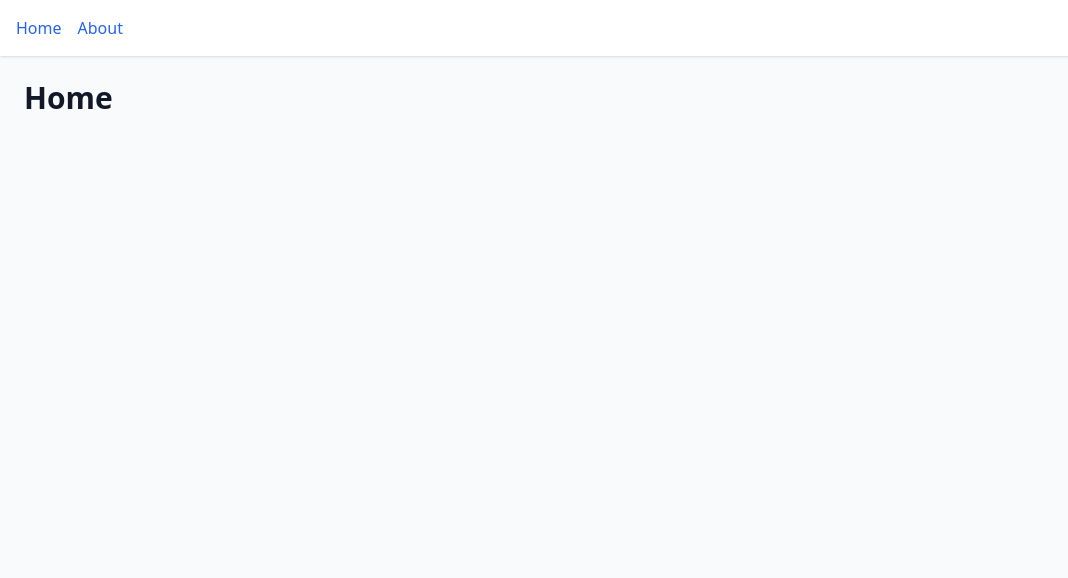
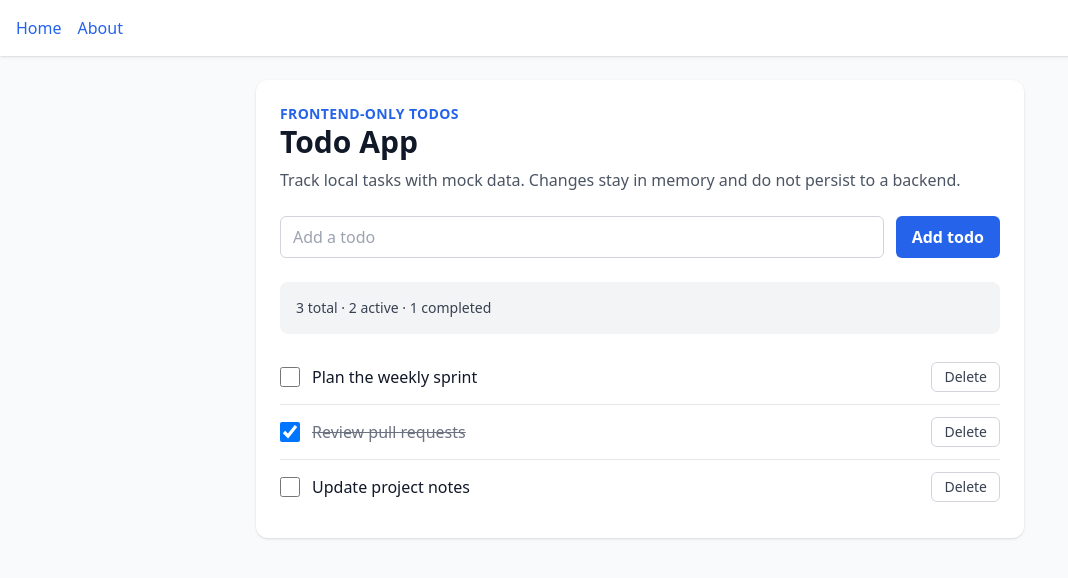
Before and after one commit to bholu-xhawk/xhawk-bholu, a React (Vite) app in the folder apps/web/: page / in a window 1280 px wide. Shown: the top 578 px of the page, without its empty margins (0-1068 px from the left). Built offline with nearby package versions, Linux system fonts and the light colour scheme.

Commit message:
XHawk: Add frontend todo workflow

```diff
--- /dev/null
+++ b/apps/web/src/mocks/todos.js
@@ -0,0 +1,17 @@
+export const mockTodos = [
+  {
+    id: 1,
+    title: 'Plan the weekly sprint',
+    completed: false,
+  },
+  {
+    id: 2,
+    title: 'Review pull requests',
+    completed: true,
+  },
+  {
+    id: 3,
+    title: 'Update project notes',
+    completed: false,
+  },
+];
--- a/apps/web/src/pages/Home.jsx
+++ b/apps/web/src/pages/Home.jsx
@@ -1,5 +1,126 @@
-import React from 'react';
+import React, { useMemo, useState } from 'react';
+import { mockTodos } from '../mocks/todos.js';
+
+function cloneTodo(todo) {
+  return { ...todo };
+}
 
 export default function Home() {
-  return <h1 className="text-3xl font-bold">Home</h1>;
+  const [todos, setTodos] = useState(() => mockTodos.map(cloneTodo));
+  const [newTodoTitle, setNewTodoTitle] = useState('');
+
+  const completedCount = useMemo(
+    () => todos.filter((todo) => todo.completed).length,
+    [todos]
+  );
+  const activeCount = todos.length - completedCount;
+
+  function handleAddTodo(event) {
+    event.preventDefault();
+
+    const title = newTodoTitle.trim();
+    if (!title) {
+      return;
+    }
+
+    setTodos((currentTodos) => {
+      const nextId = currentTodos.reduce((maxId, todo) => Math.max(maxId, todo.id), 0) + 1;
+
+      return [
+        ...currentTodos,
+        {
+          id: nextId,
+          title,
+          completed: false,
+        },
+      ];
+    });
+    setNewTodoTitle('');
+  }
+
+  function handleToggleTodo(id) {
+    setTodos((currentTodos) =>
+      currentTodos.map((todo) =>
+        todo.id === id ? { ...todo, completed: !todo.completed } : todo
+      )
+    );
+  }
+
+  function handleDeleteTodo(id) {
+    setTodos((currentTodos) => currentTodos.filter((todo) => todo.id !== id));
+  }
+
+  return (
+    <section className="mx-auto max-w-3xl rounded-xl bg-white p-6 shadow">
+      <div className="mb-6">
+        <p className="text-sm font-semibold uppercase tracking-wide text-blue-600">
+          Frontend-only todos
+        </p>
+        <h1 className="text-3xl font-bold">Todo App</h1>
+        <p className="mt-2 text-gray-600">
+          Track local tasks with mock data. Changes stay in memory and do not persist to a backend.
+        </p>
+      </div>
+
+      <form className="mb-6 flex flex-col gap-3 sm:flex-row" onSubmit={handleAddTodo}>
+        <label className="sr-only" htmlFor="new-todo">
+          New todo
+        </label>
+        <input
+          className="flex-1 rounded-md border border-gray-300 px-3 py-2 focus:border-blue-500 focus:outline-none focus:ring-2 focus:ring-blue-100"
+          id="new-todo"
+          name="new-todo"
+          onChange={(event) => setNewTodoTitle(event.target.value)}
+          placeholder="Add a todo"
+          type="text"
+          value={newTodoTitle}
+        />
+        <button
+          className="rounded-md bg-blue-600 px-4 py-2 font-semibold text-white hover:bg-blue-700"
+          type="submit"
+        >
+          Add todo
+        </button>
+      </form>
+
+      <div className="mb-4 rounded-lg bg-gray-100 p-4 text-sm text-gray-700" aria-live="polite">
+        {todos.length} total · {activeCount} active · {completedCount} completed
+      </div>
+
+      {todos.length > 0 ? (
+        <ul className="divide-y divide-gray-200" aria-label="Todo list">
+          {todos.map((todo) => (
+            <li key={todo.id} className="flex items-center gap-3 py-3">
+              <input
+                aria-label={`Mark ${todo.title} as ${todo.completed ? 'active' : 'done'}`}
+                checked={todo.completed}
+                className="h-5 w-5 rounded border-gray-300 text-blue-600"
+                onChange={() => handleToggleTodo(todo.id)}
+                type="checkbox"
+              />
+              <span
+                className={`flex-1 ${
+                  todo.completed ? 'text-gray-500 line-through' : 'text-gray-900'
+                }`}
+              >
+                {todo.title}
+              </span>
+              <button
+                aria-label={`Delete ${todo.title}`}
+                className="rounded-md border border-gray-300 px-3 py-1 text-sm font-medium text-gray-700 hover:bg-gray-100"
+                onClick={() => handleDeleteTodo(todo.id)}
+                type="button"
+              >
+                Delete
+              </button>
+            </li>
+          ))}
+        </ul>
+      ) : (
+        <p className="rounded-lg border border-dashed border-gray-300 p-6 text-center text-gray-600">
+          No todos yet. Add one above to get started.
+        </p>
+      )}
+    </section>
+  );
 }
```
Also changed, not shown: 2 other files (tests, documents, lock files or other folders).
